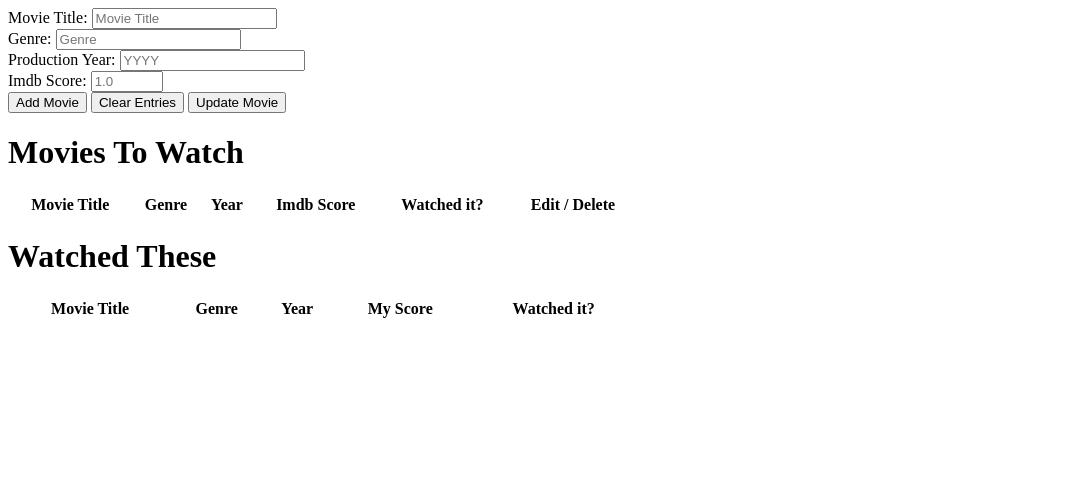
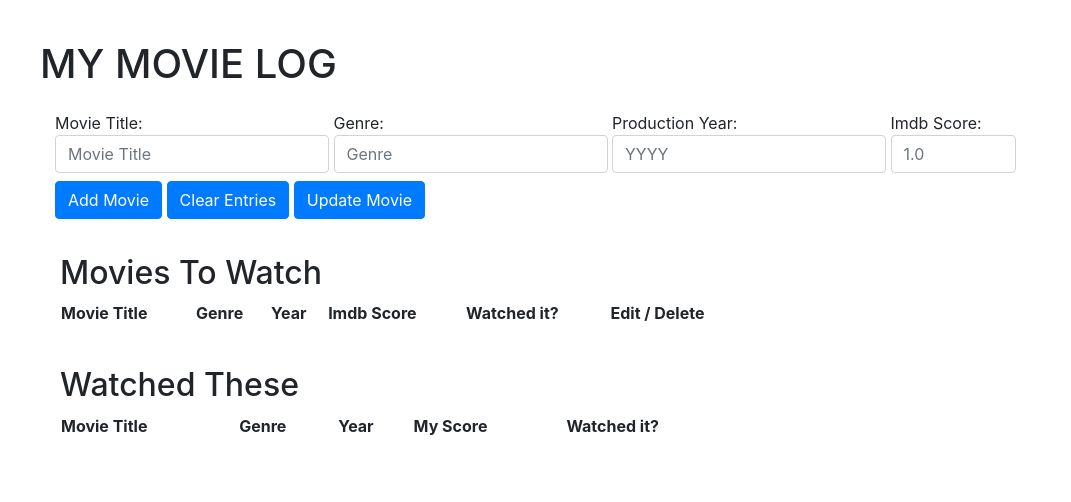
Before and after one commit to seymakara/hrext05-cruddy-app, a plain HTML site: page index.html in a window 1280 px wide. Shown: the whole page, without its empty margins (0-1071 px from the left). Drawn offline with nearby package versions, Linux system fonts and the light colour scheme.

Commit message:
added styling

```diff
--- a/app.js
+++ b/app.js
@@ -1,5 +1,4 @@
 $(document).ready(function(){
-
 
   var refreshWatchTable = function(){
     $("#toWatchTable td").empty();
@@ -9,14 +8,14 @@ $(document).ready(function(){
       // console.log("movie", movie)
       if(movie[4] === true){
         if(movie[5]=== undefined){
-          $("#watchedItems").append(`<tr align = 'middle' ><td>${movie[0]}</td><td>${movie[1]}</td><td>${movie[2]}</td><td><input type="number" class="myScore" name="myScore" placeholder='1.0' min='0' max='10' onfocus="this.value=''"><button class="addMyScore" id ='${movie[0]}'>Add My Score</button></td><td><button class = 'noButton' id ='${movie[0]}'>No</button></td></tr>`);
+          $("#watchedItems").append(`<tr><td>${movie[0]}</td><td>${movie[1]}</td><td>${movie[2]}</td><td><input type="number" class="myScore" name="myScore" placeholder='1.0' min='0' max='10' onfocus="this.value=''"><button class="addMyScore" id ='${movie[0]}'>Add My Score</button></td><td><button class = 'noButton' id ='${movie[0]}'>No</button></td></tr>`);
         }
         else{
-          $("#watchedItems").append(`<tr align = 'middle' ><td>${movie[0]}</td><td>${movie[1]}</td><td>${movie[2]}</td><td>${movie[5]}</td><td><button class = 'noButton' id ='${movie[0]}'>No</button></td></tr>`);
+          $("#watchedItems").append(`<tr><td>${movie[0]}</td><td>${movie[1]}</td><td>${movie[2]}</td><td>${movie[5]}</td><td><button class = 'noButton' id ='${movie[0]}'>No</button></td></tr>`);
         }
       }
       else if(movie[4] === false){
-        $("#toWatchTable").append(`<tr align = 'middle' ><td>${movie[0]}</td><td>${movie[1]}</td><td>${movie[2]}</td><td>${movie[3]}</td><td><button class = 'yesButton' id ='${movie[0]}'>Yes</button></td><td><button class = 'editButton' id ='${movie[0]}'>Edit</button><button class = 'deleteButton' id ='${movie[0]}'>Delete</button></td></tr>`);
+        $("#toWatchTable").append(`<tr><td>${movie[0]}</td><td>${movie[1]}</td><td>${movie[2]}</td><td>${movie[3]}</td><td><button class = 'yesButton' id ='${movie[0]}'>Yes</button></td><td><button class = 'editButton' id ='${movie[0]}'>Edit</button><button class = 'deleteButton' id ='${movie[0]}'>Delete</button></td></tr>`);
       }
     }
   }
@@ -26,16 +25,12 @@ $(document).ready(function(){
       refreshWatchTable();
   }
 
-
-
   refreshWatchTable();
 
   var movieDetails = []
 
-  // add event listener
-  $(".add-text-btn").on("click", function(){
-    // $(".show-text").empty();
 
+  $("#add-text-btn").on("click", function(){
 
     var curTitleValue = $('#title').val(); // reading from <input>
     var curKeyValue = curTitleValue; // change to dynamic key?
@@ -63,8 +58,8 @@ $(document).ready(function(){
   });
 
   $(document).on('click',".deleteButton", function(){
-    console.log(event)
-    console.log("eventsrc", localStorage[event.srcElement.id])
+    // console.log(event)
+    // console.log("eventsrc", localStorage[event.srcElement.id])
     // console.log("editkeyValue1", editKeyValue)
     deleteItem(event.srcElement.id)
     // localStorage.removeItem(event.srcElement.id);
@@ -79,9 +74,9 @@ $(document).ready(function(){
   // var editKeyValue;
 
 
-  $(document).on('click',".update-movie", function(){
+  $(document).on('click',"#update-movie", function(){
 
-    console.log("before ", localStorage[valueToEdit])
+    // console.log("before ", localStorage[valueToEdit])
 
     deleteItem(valueToEdit)
 
@@ -98,10 +93,9 @@ $(document).ready(function(){
     editArray.push(false)
 
 
-    console.log("editArray ", editArray)
+    // console.log("editArray ", editArray)
 
     localStorage.setItem(editKeyValue, JSON.stringify(editArray))
-
 
     editArray = []
 
@@ -119,7 +113,7 @@ $(document).ready(function(){
     // console.log("movieToEdit ", movieToEdit)
 
     valueToEdit = (movieToEdit[0])
-    console.log("valueToEdit", valueToEdit)
+    // console.log("valueToEdit", valueToEdit)
 
     $('#title').val(movieToEdit[0])
     $('#genre').val(movieToEdit[1])
@@ -131,50 +125,50 @@ $(document).ready(function(){
   });
 
   $(document).on('click',".yesButton", function(){
-    console.log(event)
+    // console.log(event)
     var itemToMove = event.srcElement.id
-    console.log("itemToMove ", itemToMove)
+    // console.log("itemToMove ", itemToMove)
     var movieToMove = JSON.parse(localStorage.getItem(itemToMove));
-    console.log("movieToMove ", movieToMove)
+    // console.log("movieToMove ", movieToMove)
     movieToMove[4] = true
     localStorage.setItem(itemToMove, JSON.stringify(movieToMove));
-    console.log("movieToMove2 ", movieToMove)
-    console.log("bok", localStorage.getItem(itemToMove))
+    // console.log("movieToMove2 ", movieToMove)
+    // console.log("bok", localStorage.getItem(itemToMove))
 
-    valueToMove= (movieToMove[0])
-    console.log("valueToMove", valueToMove)
+    // valueToMove= (movieToMove[0])
+    // console.log("valueToMove", valueToMove)
 
     refreshWatchTable();
 
   });
 
   $(document).on('click',".noButton", function(){
-    console.log(event)
+    // console.log(event)
     var itemToMove = event.srcElement.id
-    console.log("itemToMove ", itemToMove)
+    // console.log("itemToMove ", itemToMove)
     var movieToMove = JSON.parse(localStorage.getItem(itemToMove));
-    console.log("movieToMove ", movieToMove)
+    // console.log("movieToMove ", movieToMove)
     movieToMove[4] = false
     localStorage.setItem(itemToMove, JSON.stringify(movieToMove));
-    console.log("movieToMove2 ", movieToMove)
-    console.log("bok", localStorage.getItem(itemToMove))
+    // console.log("movieToMove2 ", movieToMove)
+    // console.log("bok", localStorage.getItem(itemToMove))
 
-    valueToMove= (movieToMove[0])
-    console.log("valueToMove", valueToMove)
+    // valueToMove= (movieToMove[0])
+    // console.log("valueToMove", valueToMove)
 
     refreshWatchTable();
 
   });
 
   $(document).on('click',".addMyScore", function(){
-    console.log("hello")
+    // console.log("hello")
     var myScoreValue = $('.myScore').val()
 
-    console.log(event)
+    // console.log(event)
     var itemOfMyScore = event.srcElement.id
-    console.log("itemOfMyScore ", itemOfMyScore)
+    // console.log("itemOfMyScore ", itemOfMyScore)
     var movieOfMyScore = JSON.parse(localStorage.getItem(itemOfMyScore));
-    console.log("movieOfMyScore ", movieOfMyScore)
+    // console.log("movieOfMyScore ", movieOfMyScore)
     movieOfMyScore[5] = myScoreValue
     localStorage.setItem(itemOfMyScore, JSON.stringify(movieOfMyScore));
 
@@ -185,10 +179,7 @@ $(document).ready(function(){
 
   console.log("after\n", window.localStorage);
 
-
-
-
-  $(".clear-cache-btn").on("click", function(){
+  $("#clear-cache-btn").on("click", function(){
     // clear local storage
     localStorage.clear();
     refreshWatchTable()
--- a/index.html
+++ b/index.html
@@ -4,41 +4,48 @@
     <title>HREXT05 Cruddy App</title>
     <script src="https://ajax.googleapis.com/ajax/libs/jquery/3.3.1/jquery.min.js"></script>
     <script src="app.js"></script>
-    <!-- <link rel="stylesheet" href="app.css"> -->
+    <link rel="stylesheet" href="style.css">
+    <link rel="stylesheet" href="https://maxcdn.bootstrapcdn.com/bootstrap/4.0.0/css/bootstrap.min.css" integrity="sha384-Gn5384xqQ1aoWXA+058RXPxPg6fy4IWvTNh0E263XmFcJlSAwiGgFAW/dAiS6JXm" crossorigin="anonymous">
   </head>
   <body>
-      Movie Title: <input type="text" class="input1" id="title" name = "title" placeholder="Movie Title" onfocus="this.value=''"><br>
-      Genre: <input type="text" class="input1" id="genre" name="genre" placeholder="Genre" onfocus="this.value=''"><br>
-      Production Year: <input type="text" class="input1" id="year" name ="year" pattern="\d*" maxlength="4" placeholder="YYYY" onfocus="this.value=''"><br>
-      Imdb Score: <input type="number" class="input1" id="score" name="score" placeholder="1.0" step="0.1" min="0" max="10" onfocus="this.value=''"><br>
-      <button class="add-text-btn">Add Movie</button>
-      <button class="clear-cache-btn">Clear Entries</button>
-      <button class="update-movie">Update Movie</button>
+    <div id="wrapper">
+      <h1>MY MOVIE LOG</h1>
+      <div class="form-group" id="input-area">
+        <label>Movie Title:  <input type="text" class="form-control" id="title" name = "title" placeholder="Movie Title" onfocus="this.value=''"></label>
+        <label>Genre: <input type="text" class="form-control" id="genre" name="genre" placeholder="Genre" onfocus="this.value=''"></label>
+        <label>Production Year: <input type="text" class="form-control" id="year" name ="year" pattern="\d*" maxlength="4" placeholder="YYYY" onfocus="this.value=''"></label>
+        <label>Imdb Score: <input type="number" class="form-control" id="score" name="score" placeholder="1.0" step="0.1" min="0" max="10" onfocus="this.value=''"></label><br>
+        <button class="btn btn-primary" id="add-text-btn">Add Movie</button>
+        <button class="btn btn-primary" id="clear-cache-btn">Clear Entries</button>
+        <button class="btn btn-primary" id="update-movie">Update Movie</button>
+      </div>
 
-    <h1>Movies To Watch </h1>
-    <div class="show-text">
-      <table style="width:50%" id="toWatchTable">
-        <tr>
-          <th>Movie Title</th>
-          <th>Genre</th>
-          <th>Year</th>
-          <th>Imdb Score</th>
-          <th>Watched it?</th>
-          <th>Edit / Delete</th>
-        </tr>
-      </table>
-    </div>
-    <h1>Watched These</h1>
-    <div>
-        <table style="width:50%" id="watchedItems">
+      <div id="show-text1">
+        <h2>Movies To Watch </h2>
+        <table style="width:60%" id="toWatchTable">
           <tr>
-            <th>Movie Title</th>
-            <th>Genre</th>
-            <th>Year</th>
-            <th>My Score</th>
-            <th>Watched it?</th>
+            <th scope="col">Movie Title</th>
+            <th scope="col">Genre</th>
+            <th scope="col">Year</th>
+            <th scope="col">Imdb Score</th>
+            <th scope="col">Watched it?</th>
+            <th scope="col">Edit / Delete</th>
           </tr>
         </table>
+      </div>
+
+      <div id="show-text2">
+        <h2>Watched These</h2>
+        <table style="width:60%" id="watchedItems">
+          <tr>
+            <th scope="col">Movie Title</th>
+            <th scope="col">Genre</th>
+            <th scope="col">Year</th>
+            <th scope="col">My Score</th>
+            <th scope="col">Watched it?</th>
+          </tr>
+        </table>
+      </div>
     </div>
   </body>
 </html>
--- /dev/null
+++ b/style.css
@@ -0,0 +1,22 @@
+/* #show-text1, #show-text2{
+    display: inline-block;
+} */
+
+#wrapper{
+    padding: 40px;
+}
+
+#show-text1{
+    margin-top : 20px;
+    margin-left: 20px;
+    margin-right: 20px;
+    margin-bottom: 40px;
+}
+
+#show-text2{
+    margin: 20px;
+}
+
+#input-area{
+    padding: 15px;
+}
```
